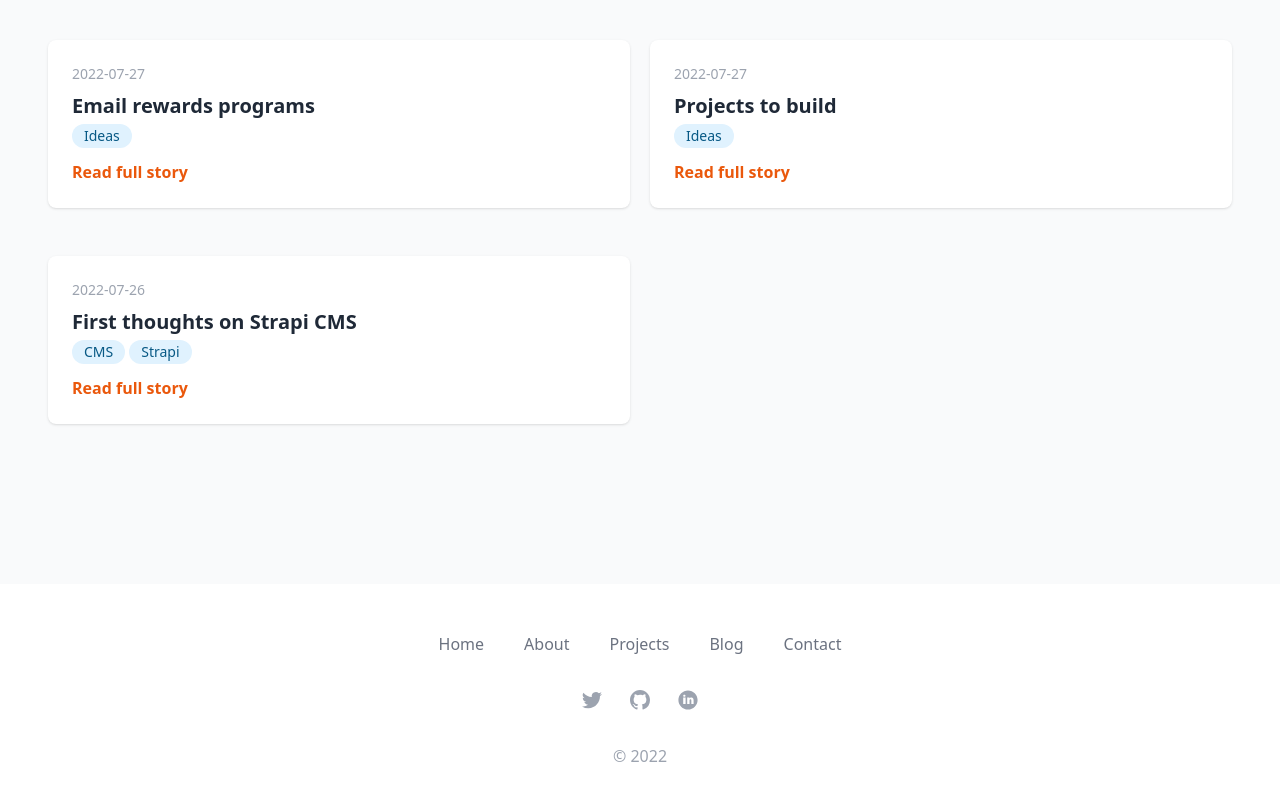
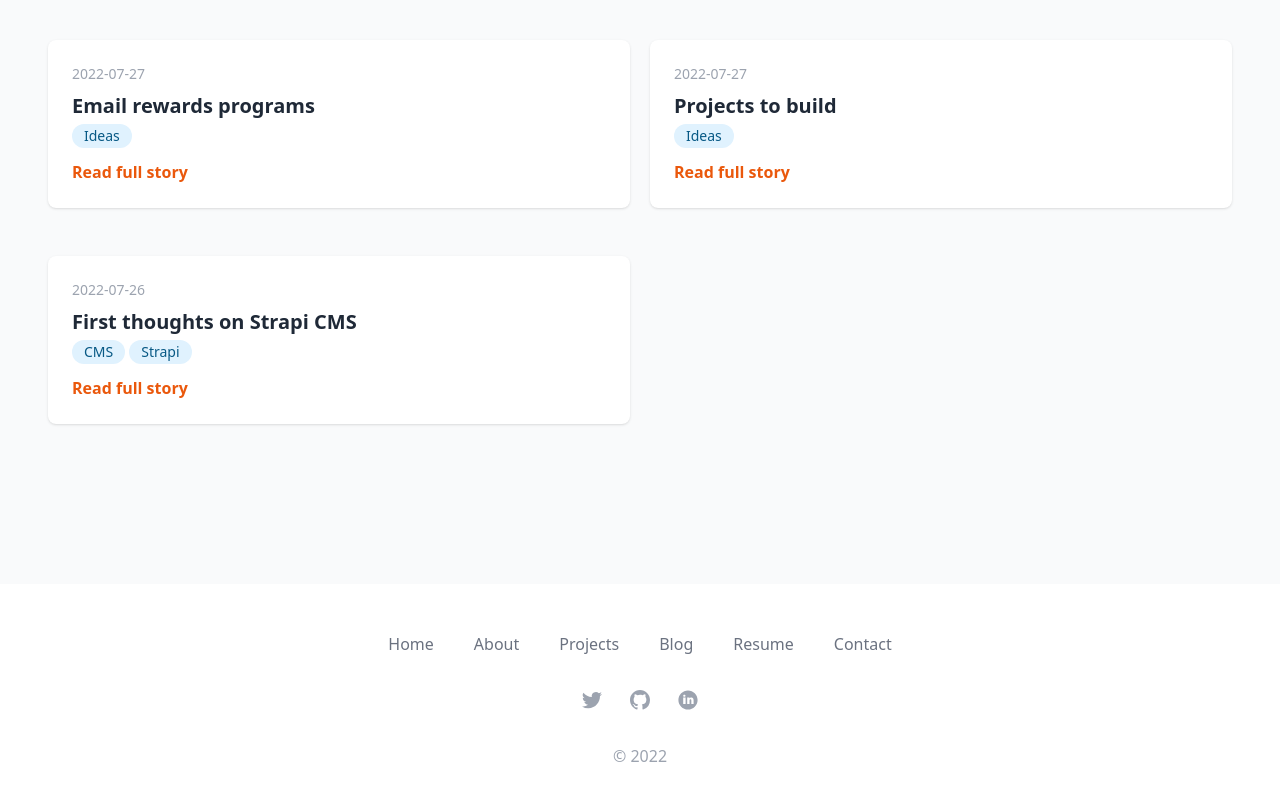
Before and after one commit to gjohnsx/portfolio-nextjs, a Next.js app: page / in a window 1280 px wide. Shown: the part 1865-2665 px from the top of the page. Built offline with nearby package versions, Linux system fonts and the light colour scheme.

Commit message:
uploaded resume and added link in footer

```diff
--- a/components/Footer.js
+++ b/components/Footer.js
@@ -7,6 +7,7 @@ const navigation = {
       { name: 'About', href: '/about' },
       { name: 'Projects', href: '/projects' },
       { name: 'Blog', href: '/posts' },
+      { name: 'Resume', href: '/files/johns-gregory-resume.pdf'},
       { name: 'Contact', href: '/contact' },
     ],
 };
@@ -19,7 +20,7 @@ export default function Footer() {
             {navigation.main.map((item) => (
                 <div key={item.name} className="px-5 py-2">
                   <Link href={item.href}>
-                    <a className="text-base text-gray-500 hover:text-gray-900">
+                    <a className="text-base text-gray-500 hover:text-gray-900" target={item.name === 'Resume' ? '_blank' : '' }>
                         {item.name}
                     </a>
                   </Link>
```
Also changed, not shown: 1 other file (tests, documents, lock files or other folders).
